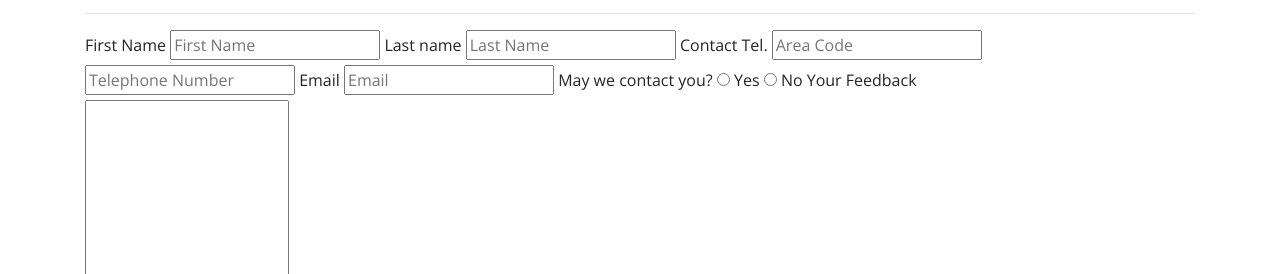
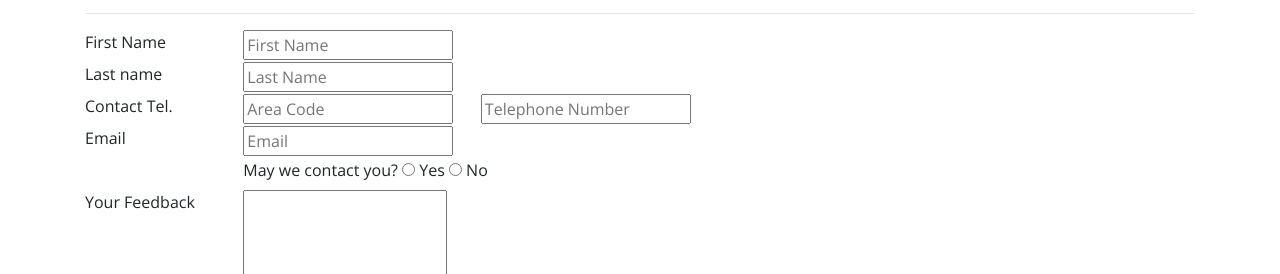
Before and after one commit to kgruca/bootnu, a plain HTML site: page contactus.html in a window 1280 px wide. Shown: the part 666-940 px from the top of the page. Drawn offline with nearby package versions, Linux system fonts and the light colour scheme.

Commit message:
added bootstrap grid to the form in contactus.html

```diff
--- a/contactus.html
+++ b/contactus.html
@@ -125,34 +125,70 @@
             </div>
             <div class="col-md-10">
                 <form>
-                    <label for="firstName">First Name</label>
+                    <div class="row">
+                        <label
+                            for="firstName"
+                            class="col-md-2">
+                                First Name
+                        </label>
+                        <div class="col-md-10">
                             <input
                                 type="text"
                                 id="firstName"
                                 name="firstName"
                                 placeholder="First Name" />
-                    <label for="lastName">Last name</label>
+                        </div>
+                    </div>
+                    <div class="row">
+                        <label
+                            for="lastName"
+                            class="col-md-2">
+                                Last name
+                        </label>
+                        <div class="col-md-10">
                             <input
                                 type="text"
                                 id="lastName"
                                 name="lastName"
                                 placeholder="Last Name" />
-                    <label for="areaCode">Contact Tel.</label>
+                        </div>
+                    </div>
+                    <div class="row">
+                        <label
+                            for="areaCode"
+                            class="col-md-2">
+                                Contact Tel.
+                        </label>
+                        <div class="col-5 col-md-3">
                             <input
                                 type="tel"
                                 id="areaCode"
                                 name="areaCode"
                                 placeholder="Area Code" />
+                        </div>
+                        <div class="col-7">
                             <input
                                 type="tel"
                                 name="telNum"
                                 placeholder="Telephone Number" />
-                    <label for="email">Email</label>
+                        </div>
+                    </div>
+                    <div class="row">
+                        <label
+                            for="email"
+                            class="col-md-2">
+                                Email
+                        </label>
+                        <div class="col-md-10">
                             <input
                                 type="email"
                                 id="email"
                                 name="email"
                                 placeholder="Email" />
+                        </div>
+                    </div>
+                    <div class="row">
+                        <div class="col offset-md-2">
                             May we contact you?
                             <input
                                 type="radio"
@@ -166,17 +202,30 @@
                                 name="contactRadios"
                                 value="no">
                             <label for="contactNo">No</label>
-                    <label for="feedback">Your Feedback</label>
+                        </div>
+                    </div>
+                    <div class="row">
+                        <label
+                            for="feedback"
+                            class="col-md-2">
+                                Your Feedback
+                        </label>
+                        <div class="col-md-10">
                             <textarea
                                 id="feedback"
                                 name="feedback"
                                 rows="8">
                             </textarea>
+                        </div>
+                    </div>
+                    <div class="row">
+                        <div class="offset-md-2 col-md-10">
                             <button type="submit">Send Feedback</button>
+                        </div>
+                    </div>
                 </form>
             </div>
        </div>
-
     </div>
 
     <footer>
```
Lines whose indentation alone changed are shown as unchanged.
